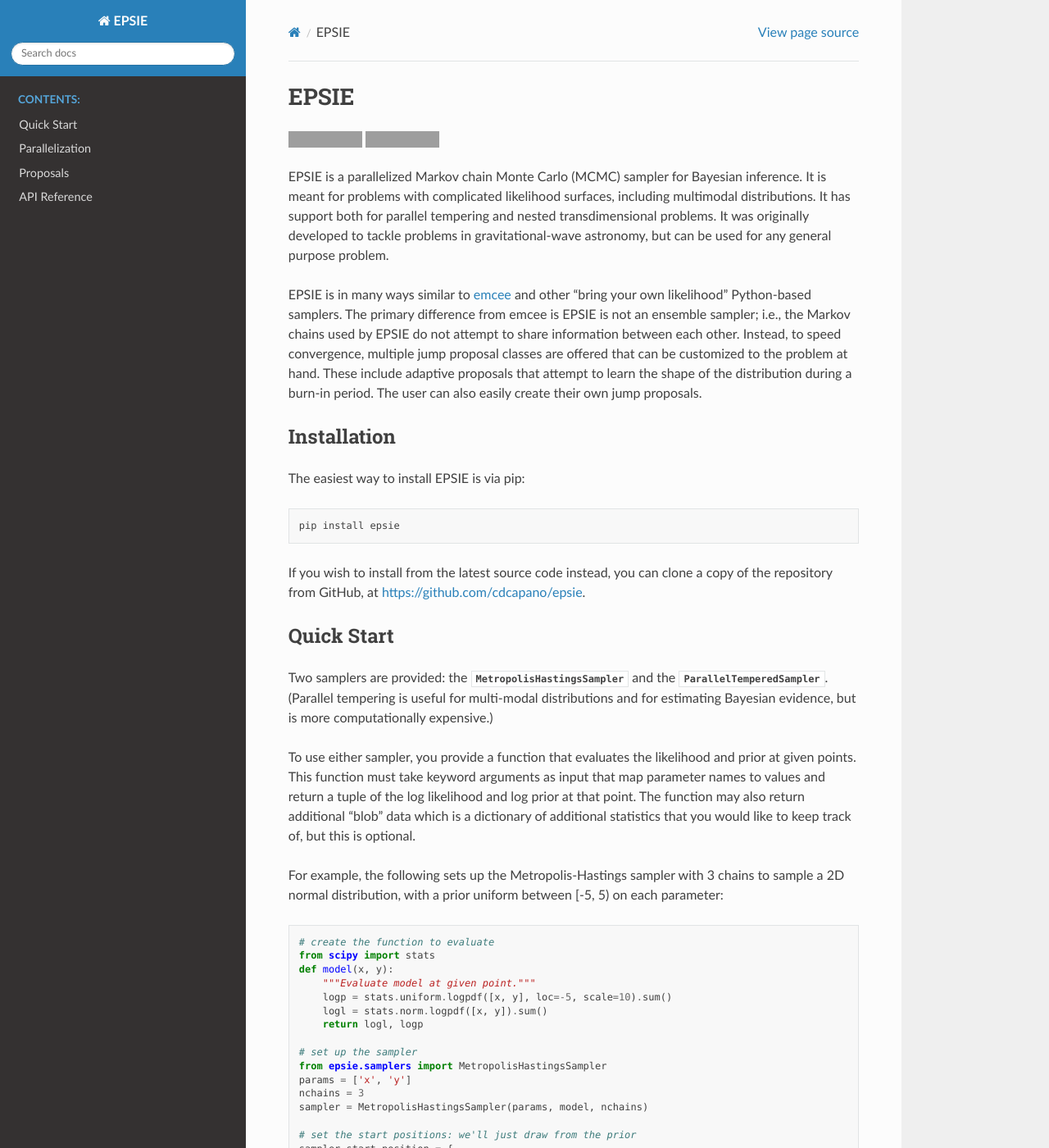
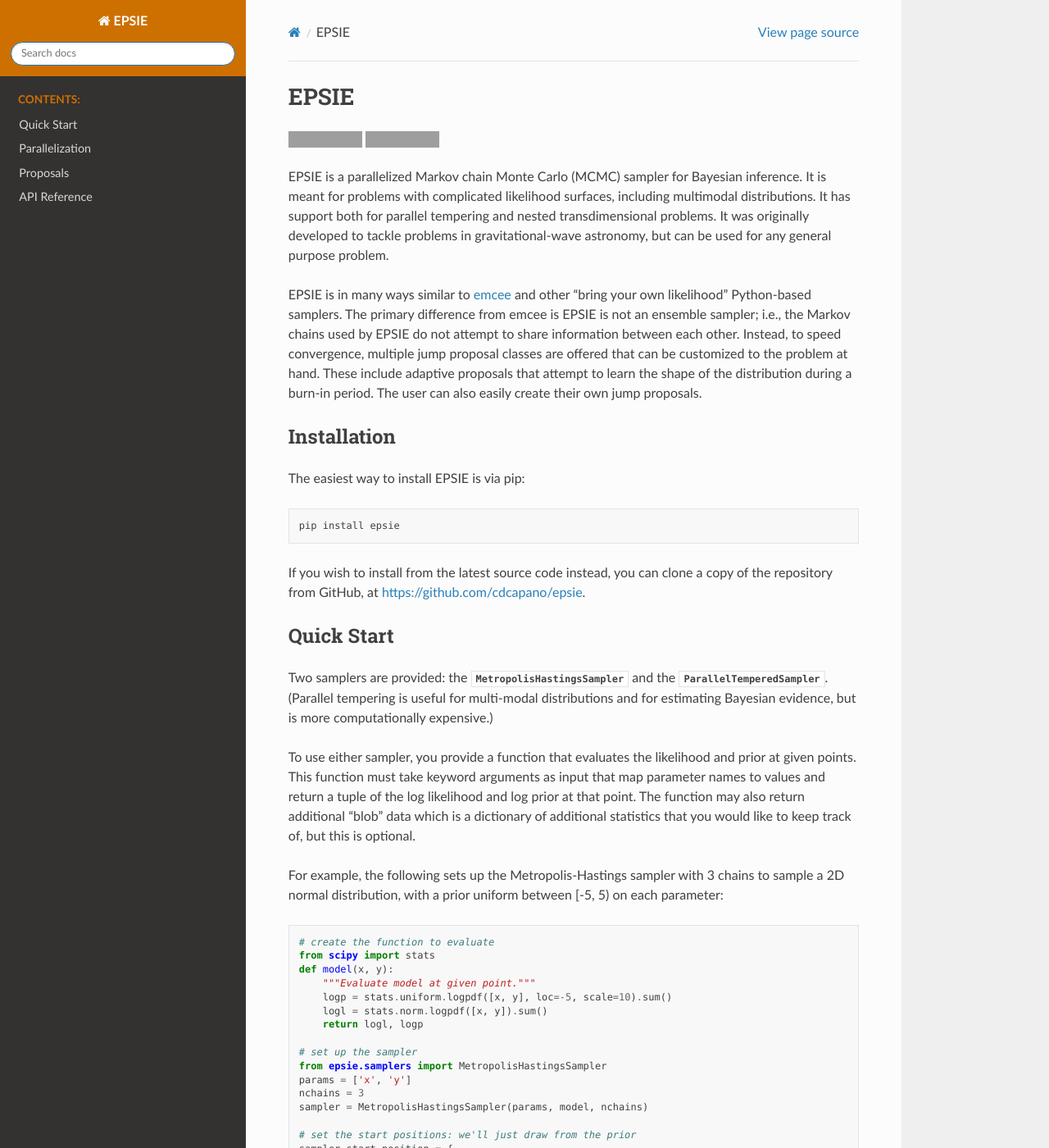
Before and after one commit to cdcapano/epsie, a Sphinx documentation site: the page built from docs/index.rst, in a window 1280 px wide and 1400 px high. Shown: the whole window at 82% size. Built offline with Sphinx 7.4.7 and the Read the Docs theme 2.0.0, drawn with Linux system fonts in a browser that asks for light colours; the version number could not be read and is left out; grey boxes are pictures that could not be loaded.

Commit message:
add custom css; version number

```diff
--- /dev/null
+++ b/docs/_static/custom.css
@@ -0,0 +1,7 @@
+.wy-side-nav-search, .wy-nav-top {
+    background: #cd7000;
+}
+
+.wy-menu > .caption > span.caption-text {
+  color: #cd7000;
+}
--- a/docs/conf.py
+++ b/docs/conf.py
@@ -26,6 +26,7 @@ author = 'Collin D. Capano'
 
 # The full version, including alpha/beta/rc tags
 release = epsie.__version__
+version = epsie.__version__
 
 
 # -- General configuration ---------------------------------------------------
@@ -74,6 +75,9 @@ html_theme = 'sphinx_rtd_theme'
 # so a file named "default.css" will overwrite the builtin "default.css".
 html_static_path = ['_static']
 
+def setup(app):
+    app.add_css_file('custom.css')
+
 # run scripts in _include
 print("Running scripts in _include directory:")
 cwd = os.getcwd()
```
